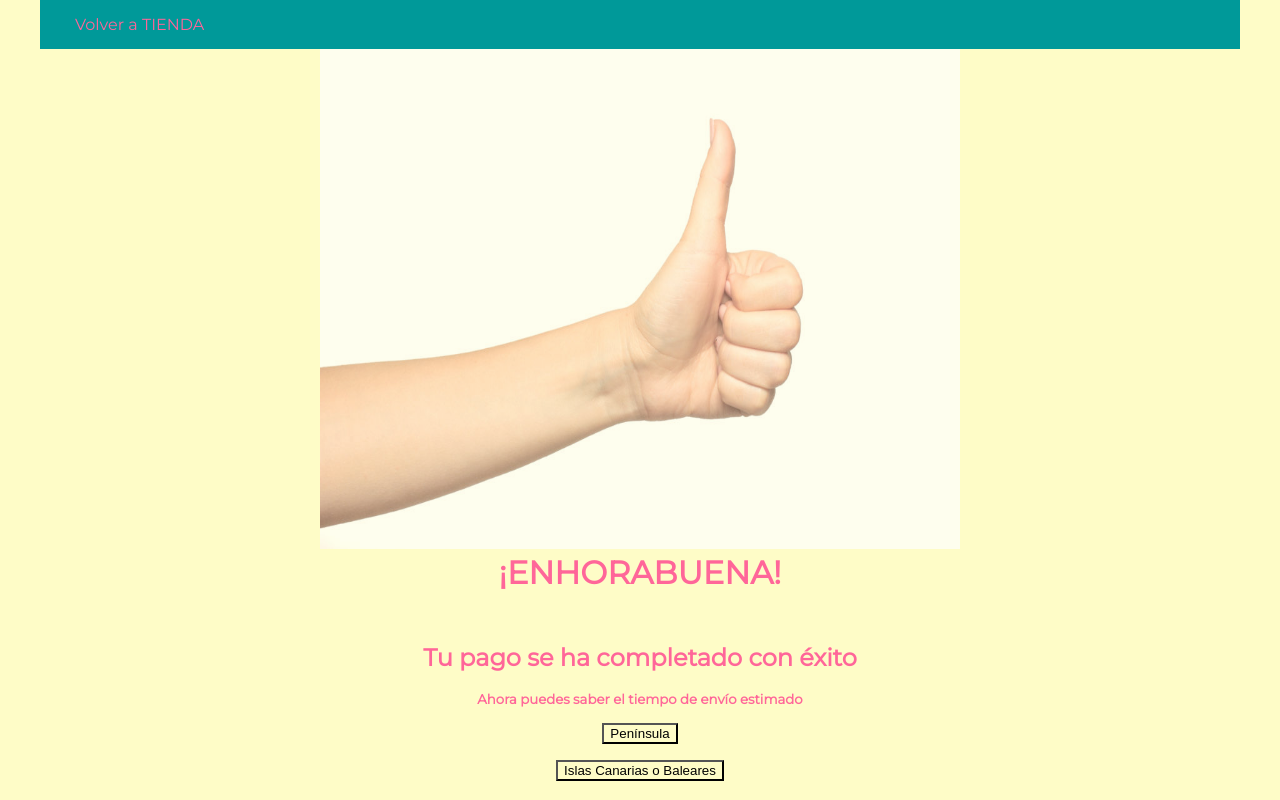
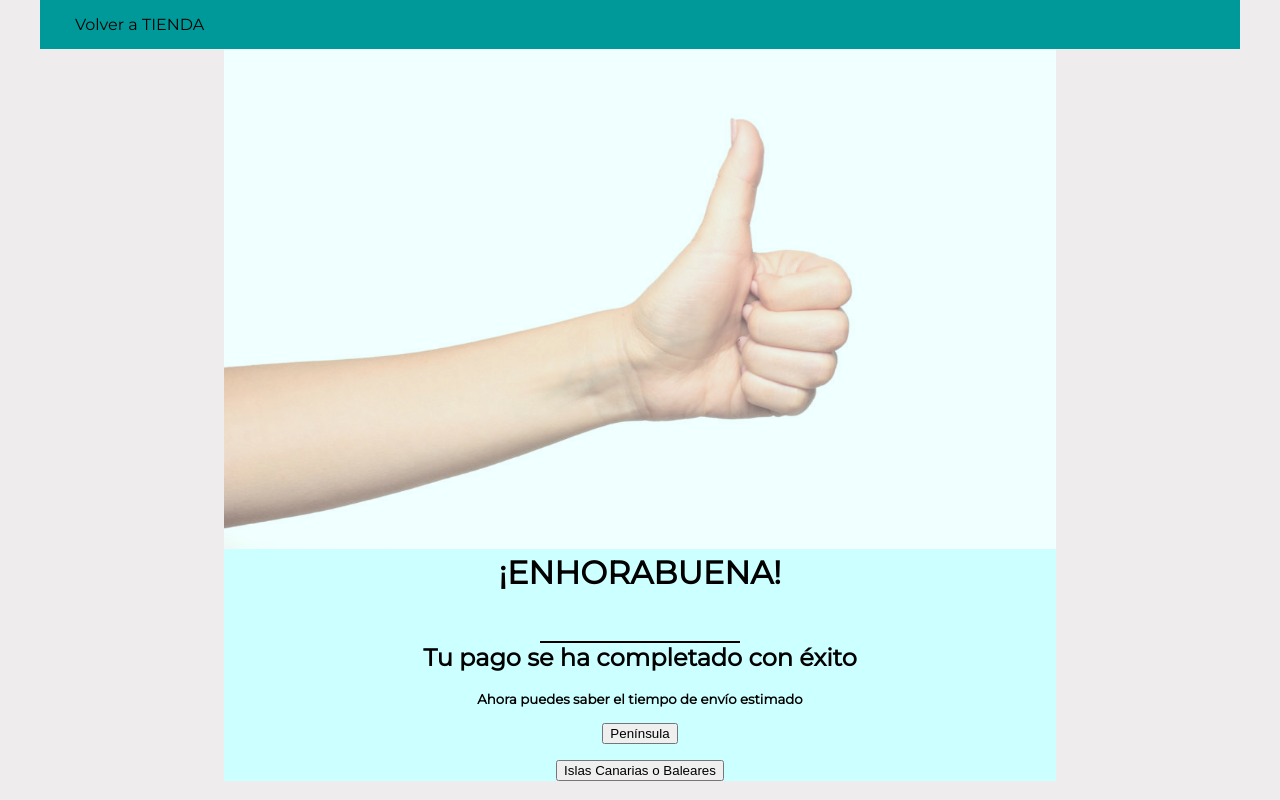
Before and after one commit to Gorkeles/tfg, a PHP site: page /comprado.php in a window 1280 px wide. Run offline with PHP 8.4, Linux system fonts and the light colour scheme.

Commit message:
colores, WIP

```diff
--- a/estilos.css
+++ b/estilos.css
@@ -1,17 +1,9 @@
-color-definition {
-    --primary-color: #009999;
-    --secundary-color: #FEFCC7;
-    --tertiary-color: #FF6699;
-}
-
-
 /* BOX-SIZING para calcular directamente todas las dimensiones de las cajas */
 
 * {
     -webkit-box-sizing: border-box;
     -moz-box-sizing: border-box;
     box-sizing: border-box;
-    background-color: #FEFCC7;
 }
 
 
@@ -31,14 +23,31 @@ p {
 
 /* Estilo para las fuentes en toda la página */
 
+/*defining colour variables*/
+
+:root {
+    --background-color: #CCFFFF;
+    --primary-color: #009999;
+    --primary-text-color: #000000;
+    --secondary-text-color: #FFFFFF;
+}
+
 body {
-    color: #FF6699;
+    /*el background color también se podría poner simplemente blanco*/
+    font-size: 16px;
     font-family: 'Montserrat', sans-serif;
+    color: var(--primary-text-color);
+    background-color: rgb(238, 236, 236);
+    background-position: center center;
+    background-repeat: no-repeat;
+    background-attachment: fixed;
+    background-size: cover;
+    background-color: 'ligthblue';
 }
 
 a {
-    color: #FF6699;
-    background-color: #009999;
+    color: var(--primary-text-color);
+    background-color: var(--primary-color);
 }
 
 
@@ -72,7 +81,7 @@ footer {
 
 nav {
     background-color: #009999;
-    color: #FF6699;
+    color: var(--primary-text-color);
     font-size: 1.4;
     padding: 10px;
     position: -webkit-sticky;
@@ -86,7 +95,7 @@ nav div {
     float: left;
     margin-left: 20px;
     padding: 5px;
-    background-color: #009999;
+    background-color: var(--primary-color);
 }
 
 nav section {
@@ -117,41 +126,23 @@ header img {
 main {
     margin: 0px auto;
     width: 80%;
+    background-color: var(--background-color);
 }
 
-main h1 {
+main h1,
+main h2,
+h1,
+h2,
+h3,
+h4,
+h5{
     text-align: center;
 }
-
-main h2 {
-    text-align: center;
-}
-
-h1 {
-    text-align: center;
-}
-
-h2 {
-    text-align: center;
-}
-
-h3 {
-    text-align: center;
-}
-
-h4 {
-    text-align: center;
-}
-
-h5 {
-    text-align: center;
-}
-
 
 /* Línea de separacion en los títulos */
 
 main h2::before {
-    background-color: #FEFCC7;
+    background-color: #000000;
     display: block;
     content: " ";
     height: 2px;
@@ -259,10 +250,10 @@ main h2::before {
 /* Estilos para el pie de página presente en todas las páginas */
 
 footer {
-    background-color: #009999;
+    background-color: var(--primary-color);
     clear: both;
-    color: #FF6699;
-    font-weight: bolder;
+    color: var(--primary-text-color);
+    /*font-weight: bolder;*/
     font-size: 0.8;
     margin-top: 20px;
     overflow-y: auto;
@@ -319,17 +310,6 @@ td {
 tr:hover td {
     background: #d0d0d0;
     color: rgb(128, 128, 128);
-}
-
-body {
-    /*background:#F2F2F2;   Color y fuente*/
-    font-size: 16px;
-    font-family: 'Montserrat', sans-serif;
-    background-position: center center;
-    background-repeat: no-repeat;
-    background-attachment: fixed;
-    background-size: cover;
-    background-color: 'ligthblue';
 }
 
 h3 {
@@ -423,7 +403,8 @@ form input[type="submit"]:hover {
 
 .container {
     margin: 0 auto;
-    width: 50%;
+    width: 65%;
+    background-color: var(--background-color);
 }
 
 .content {
--- a/index.php
+++ b/index.php
@@ -124,7 +124,7 @@ $_SESSION['nombre'] = 'Gorka'; //Sesión iniciada con Gorka
             <section class="bottle">
                 <img src="img/persona-mascarilla.jpg" />
                 <div>
-                    En tu web de mascarillas queremos que te sientas protegido pero agusto y por eso asdfsgbwsfvswrtsdfdvsgbdfgbx
+                    En tu web de mascarillas queremos que te sientas protegido pero a gusto y por eso asdfsgbwsfvswrtsdfdvsgbdfgbx
                     fdgbsdbs
                     dba_closesdfbsdfb
                 </div>
```
